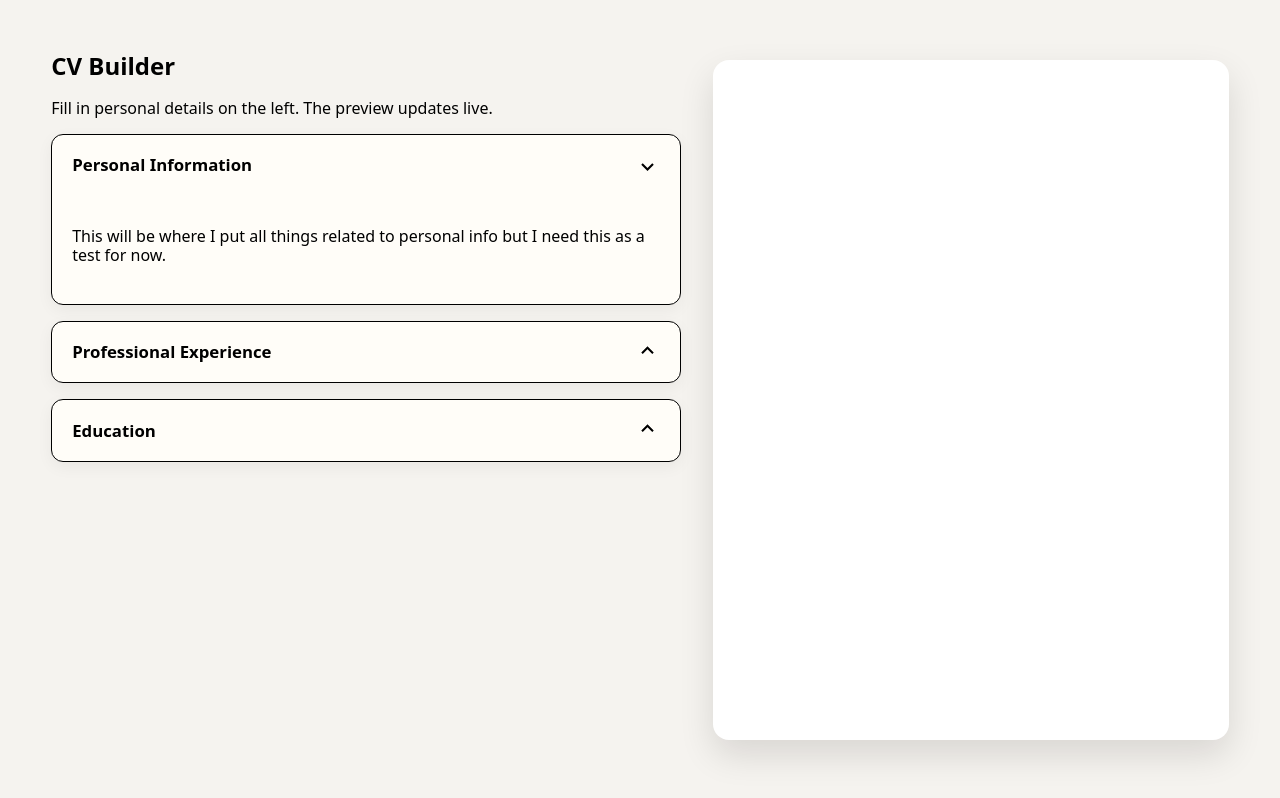
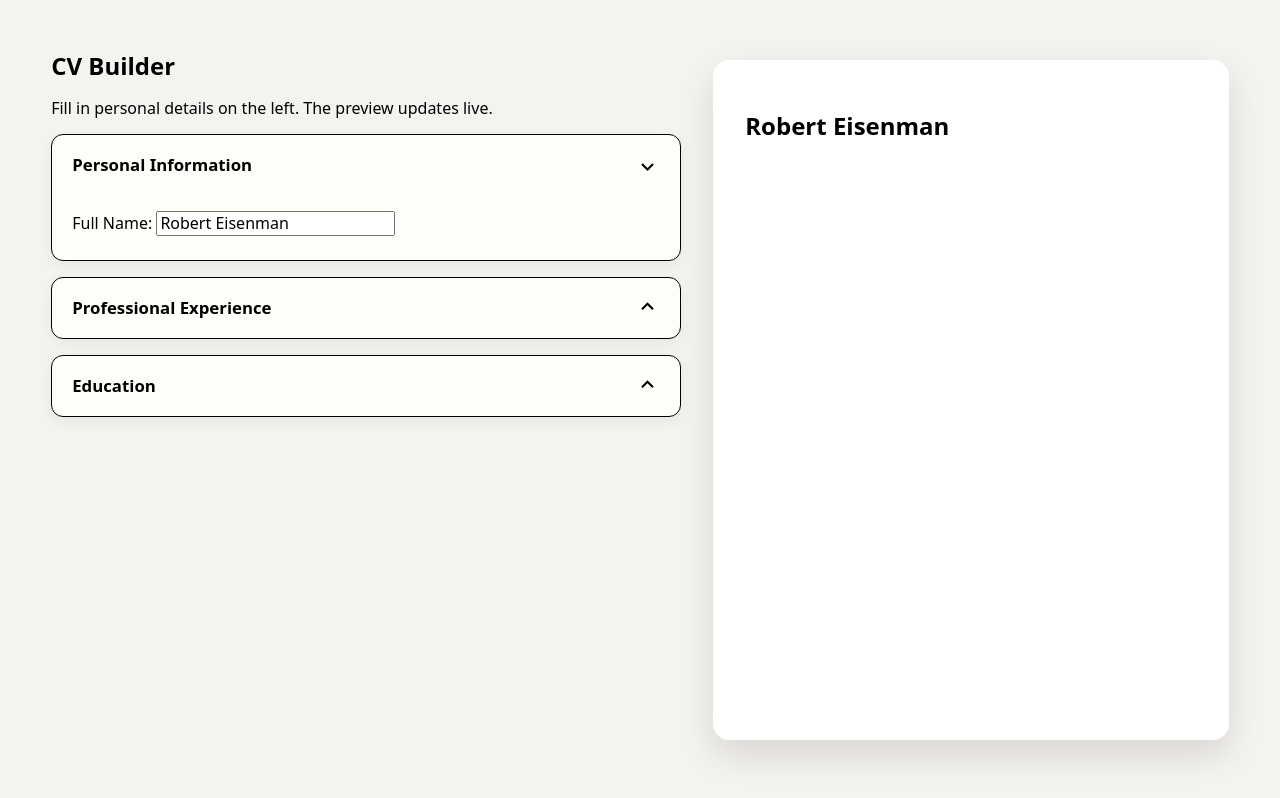
Before and after one commit to mrmiffmiff/cv-generator, a React (Vite) app: page / in a window 1280 px wide. Built offline with nearby package versions, Linux system fonts and the light colour scheme.

Commit message:
get a field on there

```diff
--- a/src/App.jsx
+++ b/src/App.jsx
@@ -1,16 +1,17 @@
 import { useState } from 'react'
 import './styles/App.css'
 import FormSection from './components/FormSection'
+import PersonalInfoInput from './components/PersonalInfoInput';
 
 function App() {
   const [openSection, setOpenSection] = useState('pInfo');
   const defaultPersonalInfo = {
-    name: '',
-    email: '',
-    phone: '',
-    linkedin: '',
-    title: '',
-    location: '',
+    'name': 'Robert Eisenman',
+    'email': '',
+    'phone': '',
+    'linkedin': '',
+    'title': '',
+    'location': '',
   };
   const [personalInfo, setPersonalInfo] = useState(defaultPersonalInfo);
 
@@ -29,7 +30,10 @@ function App() {
             openSection={openSection}
             setSection={setOpenSection}
           >
-            <p>This will be where I put all things related to personal info but I need this as a test for now.</p>
+            <PersonalInfoInput
+              piData={personalInfo}
+              setDataFunction={setPersonalInfo}
+            />
           </FormSection>
           <FormSection
             id='experience'
@@ -52,7 +56,7 @@ function App() {
       {/*Then after all the forms we need to have on the right side the actual resume preview.*/}
       <section className='preview-side'>
         <div className='preview-page'>
-
+          <h2>{personalInfo['name']}</h2>
         </div>
       </section>
     </div>
--- a/src/components/FormInput.jsx
+++ b/src/components/FormInput.jsx
@@ -2,7 +2,7 @@ export default function FormInput({ type, labelText, name, val, autoUpdate, upda
     if (type === 'text') {
         return (
             <label>
-                {labelText}:
+                {labelText}:&nbsp;
                 <input
                     type='text'
                     name={name}
--- /dev/null
+++ b/src/components/PersonalInfoInput.jsx
@@ -0,0 +1,20 @@
+import FormInput from "./FormInput";
+
+export default function PersonalInfoInput({ piData, setDataFunction }) {
+    function setDataForField(e) {
+        const field = e.target.name;
+        const newData = { ...piData, [field]: e.target.value };
+        setDataFunction(newData);
+    }
+
+    return (
+        <FormInput
+            type='text'
+            labelText='Full Name'
+            name='name'
+            val={piData['name']}
+            autoUpdate={true}
+            updateMethod={setDataForField}
+        />
+    );
+}
```
